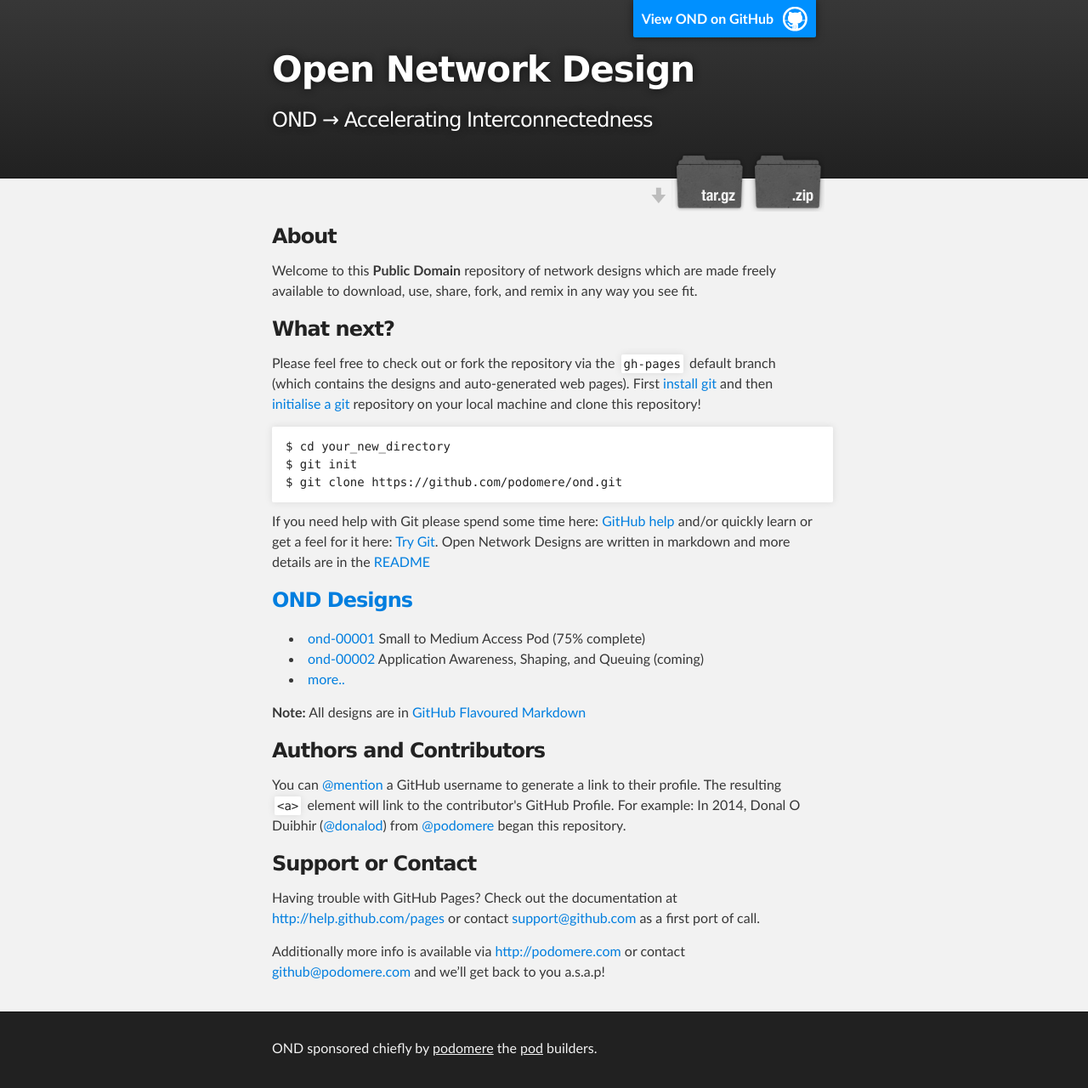
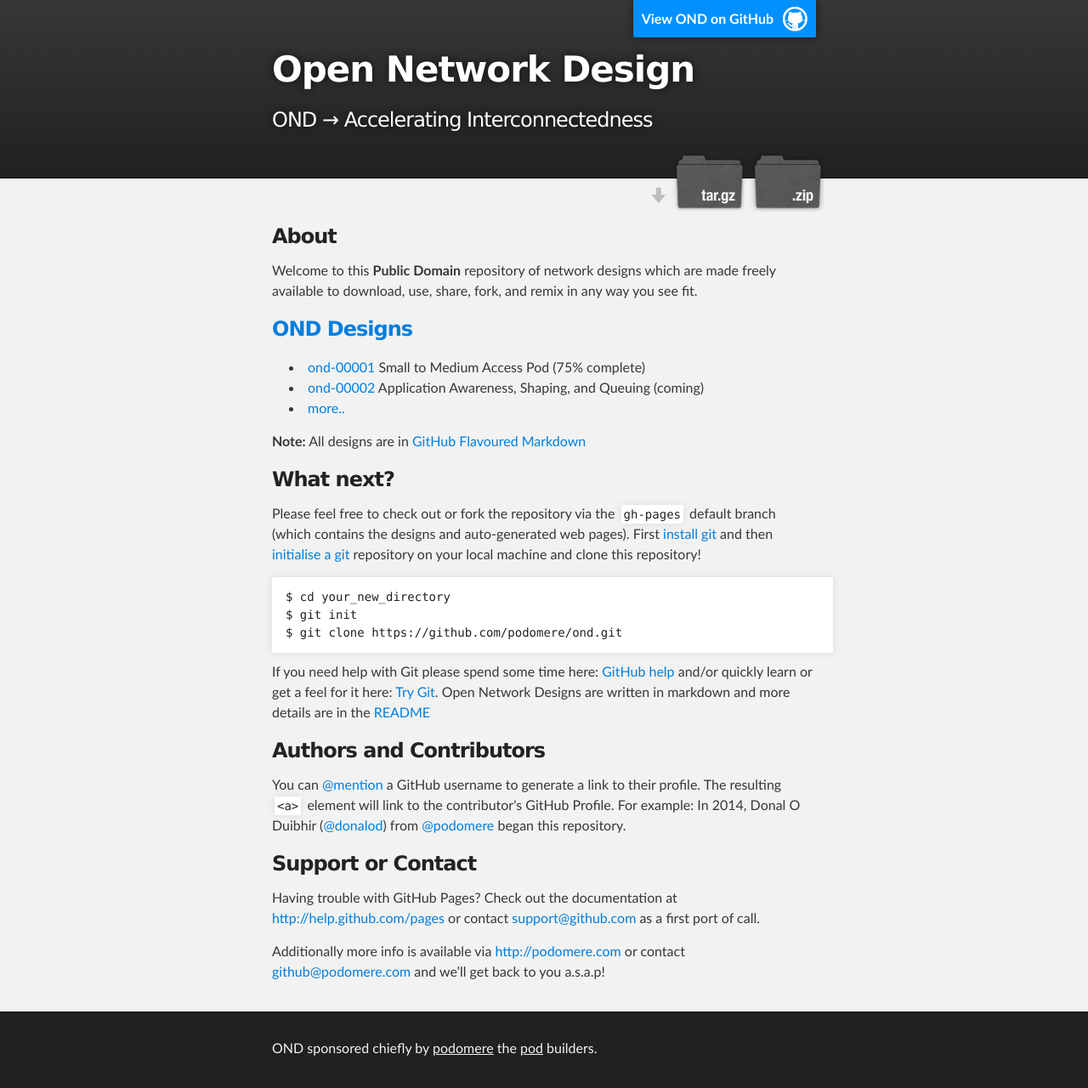
Before and after one commit to podomere/ond, a Jekyll site: the page index.html, which Jekyll copies as it is, in a window 1280 px wide. Shown: the whole page at 85% size. Built offline with Jekyll 4.4.1, drawn with Linux system fonts in a browser that asks for light colours.

Commit message:
Updating the index page to be clearer

```diff
--- a/index.html
+++ b/index.html
@@ -41,6 +41,16 @@
 <h3><a name="welcome-to-ond-pages" class="anchor" href="#welcome-to-ond-pages"><span class="octicon octicon-link"></span></a>About</h3>
 <p> Welcome to this <strong>Public Domain</strong> repository of network designs which are made freely available to download, use, share, fork, and remix in any way you see fit.</p>
 
+<h3><a href="designs.html">OND Designs</a></h3>
+<p>
+<ul>
+<li><a href="./ond-00001/ond-00001.html">ond-00001</a> Small to Medium Access Pod (75% complete)</li>
+<li><a href="./ond-00002/ond-00002.html">ond-00002</a> Application Awareness, Shaping, and Queuing (<i>coming</i>)</li>
+<li><a href="designs.html">more..</a></li>
+</ul>
+
+<strong>Note:</strong> All designs are in <a href="https://help.github.com/articles/github-flavored-markdown">GitHub Flavoured Markdown</a></p>
+
 <h3><a name="whatnext-pages" class="anchor" href="#whatnext-pages"><span class="octicon octicon-link"></span></a>What next?</h3>
 <p>Please feel free to check out or fork the repository via the <code>gh-pages</code> default branch (which contains the designs and auto-generated web pages). First <a href="https://help.github.com/articles/set-up-git">install git</a> and then <a href="https://help.github.com/articles/fetching-a-remote">initialise a git</a> repository on your local machine and clone this repository!</p>
 
@@ -50,16 +60,6 @@
 </code></pre>
 
 <p>If you need help with Git please spend some time here: <a href="https://help.github.com/categories/54/articles">GitHub help</a> and/or quickly learn or get a feel for it here: <a href="https://try.github.io/levels/1/challenges/1">Try Git</a>. Open Network Designs are written in markdown and more details are in the <a href="http://ond.podome.re/README.html">README</a></p>
-
-<h3><a href="designs.html">OND Designs</a></h3>
-<p>
-<ul>
-<li><a href="./ond-00001/ond-00001.html">ond-00001</a> Small to Medium Access Pod (75% complete)</li>
-<li><a href="./ond-00002/ond-00002.html">ond-00002</a> Application Awareness, Shaping, and Queuing (<i>coming</i>)</li>
-<li><a href="designs.html">more..</a></li>
-</ul>
-
-<strong>Note:</strong> All designs are in <a href="https://help.github.com/articles/github-flavored-markdown">GitHub Flavoured Markdown</a></p>
 
 <h3>
 <a name="authors-and-contributors" class="anchor" href="#authors-and-contributors"><span class="octicon octicon-link"></span></a>Authors and Contributors</h3>
```
